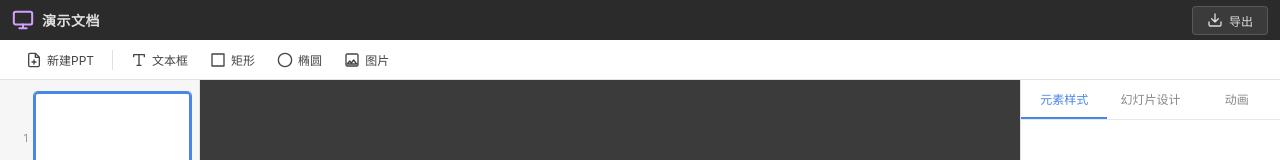
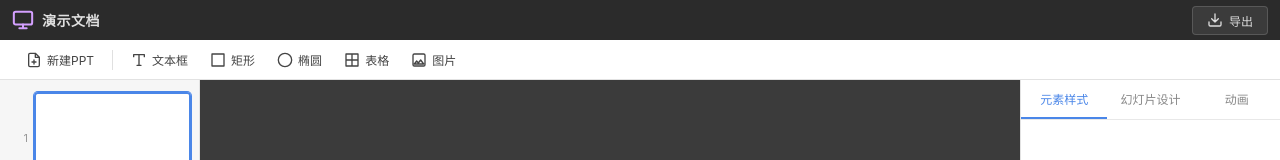
Before and after one commit to Zhaiht/ppt-editor, a React (Vite) app: page / in a window 1280 px wide. Shown: the top 160 px of the page. Built offline with nearby package versions, Linux system fonts and the light colour scheme.

Commit message:
增加插入表格功能

```diff
--- a/src/components/Canvas.tsx
+++ b/src/components/Canvas.tsx
@@ -17,8 +17,8 @@ export const Canvas: React.FC = () => {
   const imageCacheRef = useRef<Map<string, HTMLImageElement>>(new Map());
 
   const {
-    slides, currentSlideIndex, selectedElementId, activeTool, editingTextId,
-    selectElement, addElement, updateElement, setActiveTool, setEditingText,
+    slides, currentSlideIndex, selectedElementId, activeTool, editingTextId, pendingTableSize,
+    selectElement, addElement, updateElement, setActiveTool, setEditingText, setPendingTableSize,
   } = useEditorStore();
 
   const slide = slides[currentSlideIndex];
@@ -87,7 +87,7 @@ export const Canvas: React.FC = () => {
     const { x: sx, y: sy } = toSlide(cx, cy);
 
     // creating new elements
-    if (activeTool === 'text') {
+  if (activeTool === 'text') {
       const id = uuid();
       addElement({
         id, type: 'text', x: sx, y: sy, width: 200, height: 50, rotation: 0,
@@ -95,8 +95,8 @@ export const Canvas: React.FC = () => {
       });
       setActiveTool('select');
       return;
-    }
-    if (activeTool === 'rect' || activeTool === 'ellipse') {
+  }
+  if (activeTool === 'rect' || activeTool === 'ellipse') {
       const id = uuid();
       addElement({
         id, type: activeTool, x: sx, y: sy, width: 150, height: 100, rotation: 0,
@@ -104,6 +104,30 @@ export const Canvas: React.FC = () => {
         stroke: activeTool === 'rect' ? '#2C5F8A' : '#8A2C2C',
         strokeWidth: 2,
       });
+      setActiveTool('select');
+      return;
+    }
+    if (activeTool === 'table') {
+      if (!pendingTableSize) {
+        setActiveTool('select');
+        return;
+      }
+      const { rows, cols } = pendingTableSize;
+      const id = uuid();
+      addElement({
+        id,
+        type: 'table',
+        x: sx,
+        y: sy,
+        width: cols * 80,
+        height: rows * 36,
+        rotation: 0,
+        stroke: '#666666',
+        strokeWidth: 1,
+        rows,
+        cols,
+      });
+      setPendingTableSize(null);
       setActiveTool('select');
       return;
     }
--- a/src/components/EditorToolbar.tsx
+++ b/src/components/EditorToolbar.tsx
@@ -42,10 +42,46 @@ const insertTools: { key: Tool; label: string; svgPath: string }[] = [
   { key: 'ellipse', label: '椭圆', svgPath: 'M12 22c5.523 0 10-4.477 10-10S17.523 2 12 2 2 6.477 2 12s4.477 10 10 10z' },
 ];
 
+const TABLE_GRID_MAX = 8;
+
+function TableGridPicker({ onSelect, onClose }: { onSelect: (rows: number, cols: number) => void; onClose: () => void }) {
+  const [hover, setHover] = React.useState({ r: 0, c: 0 });
+
+  return (
+    <div style={s.gridPicker} onMouseLeave={onClose}>
+      <div style={s.gridLabel}>{hover.r > 0 ? `${hover.r} × ${hover.c}` : '选择表格大小'}</div>
+      <div style={s.gridContainer}>
+        {Array.from({ length: TABLE_GRID_MAX }, (_, r) => (
+          <div key={r} style={{ display: 'flex' }}>
+            {Array.from({ length: TABLE_GRID_MAX }, (_, c) => {
+              const active = r < hover.r && c < hover.c;
+              return (
+                <div
+                  key={c}
+                  onMouseEnter={() => setHover({ r: r + 1, c: c + 1 })}
+                  onClick={() => onSelect(r + 1, c + 1)}
+                  style={{
+                    width: 22, height: 22, margin: 1,
+                    border: '1px solid ' + (active ? '#4a86e8' : '#d0d0d0'),
+                    background: active ? '#e0ecff' : '#fff',
+                    borderRadius: 2, cursor: 'pointer',
+                    transition: 'all 0.08s',
+                  }}
+                />
+              );
+            })}
+          </div>
+        ))}
+      </div>
+    </div>
+  );
+}
+
 export const EditorToolbar: React.FC = () => {
-  const { activeTool, setActiveTool, addElement, deleteElement, selectedElementId, slides, currentSlideIndex, addSlide } = useEditorStore();
+  const { activeTool, setActiveTool, addElement, deleteElement, selectedElementId, slides, currentSlideIndex, addSlide, setPendingTableSize } = useEditorStore();
   const fileRef = useRef<HTMLInputElement>(null);
   const [showThemes, setShowThemes] = useState(false);
+  const [showTableGrid, setShowTableGrid] = useState(false);
   const slide = slides[currentSlideIndex];
   const selectedEl = slide.elements.find((e) => e.id === selectedElementId);
 
@@ -115,6 +151,24 @@ export const EditorToolbar: React.FC = () => {
             svgPath={t.svgPath}
           />
         ))}
+        <div style={{ position: 'relative' }}>
+          <ToolBtn
+            label="表格"
+            active={showTableGrid || activeTool === 'table'}
+            onClick={() => setShowTableGrid(!showTableGrid)}
+            svgPath="M3 3h18v18H3zM3 12h18M12 3v18"
+          />
+          {showTableGrid && (
+            <TableGridPicker
+              onSelect={(rows, cols) => {
+                setPendingTableSize({ rows, cols });
+                setActiveTool('table');
+                setShowTableGrid(false);
+              }}
+              onClose={() => setShowTableGrid(false)}
+            />
+          )}
+        </div>
         <ToolBtn
           label="图片"
           active={false}
@@ -203,4 +257,12 @@ const s: Record<string, React.CSSProperties> = {
     alignItems: 'center', justifyContent: 'center',
   },
   themeName: { fontSize: 11, color: '#666' },
+  gridPicker: {
+    position: 'absolute', top: '100%', left: '50%', transform: 'translateX(-50%)',
+    marginTop: 4, background: '#fff', borderRadius: 8, padding: '10px 12px',
+    boxShadow: '0 4px 24px rgba(0,0,0,0.15)', border: '1px solid #e5e5e5',
+    zIndex: 1000,
+  },
+  gridLabel: { fontSize: 12, color: '#555', textAlign: 'center' as const, marginBottom: 6, fontWeight: 500 },
+  gridContainer: { display: 'flex', flexDirection: 'column' as const },
 };
--- a/src/components/PropertyPanel.tsx
+++ b/src/components/PropertyPanel.tsx
@@ -85,6 +85,41 @@ function StyleTab({ el, updateElement }: { el: any; updateElement: any }) {
           </Row>
           <Row label="边框宽">
             <input type="number" value={el.strokeWidth || 2} onChange={(e: React.ChangeEvent<HTMLInputElement>) => updateElement(el.id, { strokeWidth: Number(e.target.value) })} style={s.input} />
+          </Row>
+        </Section>
+      )}
+
+      {el.type === 'table' && (
+        <Section title="表格">
+          <div style={s.grid2}>
+            <LabelInput
+              label="行"
+              value={el.rows || 3}
+              onChange={(v: number) => updateElement(el.id, { rows: Math.min(20, Math.max(1, v)) })}
+            />
+            <LabelInput
+              label="列"
+              value={el.cols || 4}
+              onChange={(v: number) => updateElement(el.id, { cols: Math.min(20, Math.max(1, v)) })}
+            />
+          </div>
+          <Row label="边框色">
+            <input
+              type="color"
+              value={el.stroke || '#666666'}
+              onChange={(e: React.ChangeEvent<HTMLInputElement>) => updateElement(el.id, { stroke: e.target.value })}
+              style={s.colorPick}
+            />
+          </Row>
+          <Row label="边框宽">
+            <input
+              type="number"
+              value={el.strokeWidth ?? 1}
+              onChange={(e: React.ChangeEvent<HTMLInputElement>) =>
+                updateElement(el.id, { strokeWidth: Number(e.target.value) || 1 })
+              }
+              style={s.input}
+            />
           </Row>
         </Section>
       )}
--- a/src/store.ts
+++ b/src/store.ts
@@ -13,9 +13,11 @@ interface EditorState {
   activeTool: Tool;
   editingTextId: string | null;
   fileName: string;
+  pendingTableSize: { rows: number; cols: number } | null;
 
   // actions
   setFileName: (name: string) => void;
+  setPendingTableSize: (size: { rows: number; cols: number } | null) => void;
   setActiveTool: (tool: Tool) => void;
   setCurrentSlide: (index: number) => void;
   addSlide: (slide?: Slide) => void;
@@ -40,8 +42,10 @@ export const useEditorStore = create<EditorState>((set, get) => ({
   activeTool: 'select',
   editingTextId: null,
   fileName: '演示文档',
+  pendingTableSize: null,
 
   setFileName: (name) => set({ fileName: name }),
+  setPendingTableSize: (size) => set({ pendingTableSize: size }),
   setActiveTool: (tool) => set({ activeTool: tool }),
   setCurrentSlide: (index) => set({ currentSlideIndex: index, selectedElementId: null, editingTextId: null }),
 
--- a/src/utils/draw.ts
+++ b/src/utils/draw.ts
@@ -24,6 +24,40 @@ export function drawElement(ctx: CanvasRenderingContext2D, el: SlideElement, isS
       ctx.fill();
       ctx.stroke();
       break;
+
+    case 'table': {
+      const rows = el.rows || 3;
+      const cols = el.cols || 4;
+      const strokeColor = el.stroke || '#666666';
+      const strokeWidth = el.strokeWidth ?? 1;
+      ctx.fillStyle = '#ffffff';
+      ctx.fillRect(el.x, el.y, el.width, el.height);
+      ctx.strokeStyle = strokeColor;
+      ctx.lineWidth = strokeWidth;
+      ctx.strokeRect(el.x, el.y, el.width, el.height);
+
+      const rowHeight = el.height / rows;
+      const colWidth = el.width / cols;
+
+      // 横线
+      for (let r = 1; r < rows; r++) {
+        const y = el.y + r * rowHeight;
+        ctx.beginPath();
+        ctx.moveTo(el.x, y);
+        ctx.lineTo(el.x + el.width, y);
+        ctx.stroke();
+      }
+
+      // 竖线
+      for (let c = 1; c < cols; c++) {
+        const x = el.x + c * colWidth;
+        ctx.beginPath();
+        ctx.moveTo(x, el.y);
+        ctx.lineTo(x, el.y + el.height);
+        ctx.stroke();
+      }
+      break;
+    }
 
     case 'text':
       drawText(ctx, el, isEditing);
--- a/src/utils/exportPptx.ts
+++ b/src/utils/exportPptx.ts
@@ -71,6 +71,22 @@ function addImageElement(pptSlide: PptxGenJS.Slide, el: SlideElement) {
   });
 }
 
+function addTableElement(pptSlide: PptxGenJS.Slide, el: SlideElement) {
+  const rows = el.rows || 3;
+  const cols = el.cols || 4;
+  const tableData: string[][] = Array.from({ length: rows }, () =>
+    Array.from({ length: cols }, () => ''),
+  );
+
+  pptSlide.addTable(tableData, {
+    x: px2inch(el.x, 'x'),
+    y: px2inch(el.y, 'y'),
+    w: px2inch(el.width, 'x'),
+    h: px2inch(el.height, 'y'),
+    border: { type: 'solid', color: hexToRgb(el.stroke || '#666666'), pt: el.strokeWidth ?? 1 },
+  });
+}
+
 export async function exportToPptx(slides: Slide[], filename: string = '演示文稿') {
   const pptx = new PptxGenJS();
   pptx.layout = 'LAYOUT_WIDE';
@@ -98,6 +114,9 @@ export async function exportToPptx(slides: Slide[], filename: string = '演示
         case 'image':
           addImageElement(pptSlide, el);
           break;
+        case 'table':
+          addTableElement(pptSlide, el);
+          break;
       }
     }
   }
```
Also changed, not shown: src/types.ts (+6 -2 lines).
